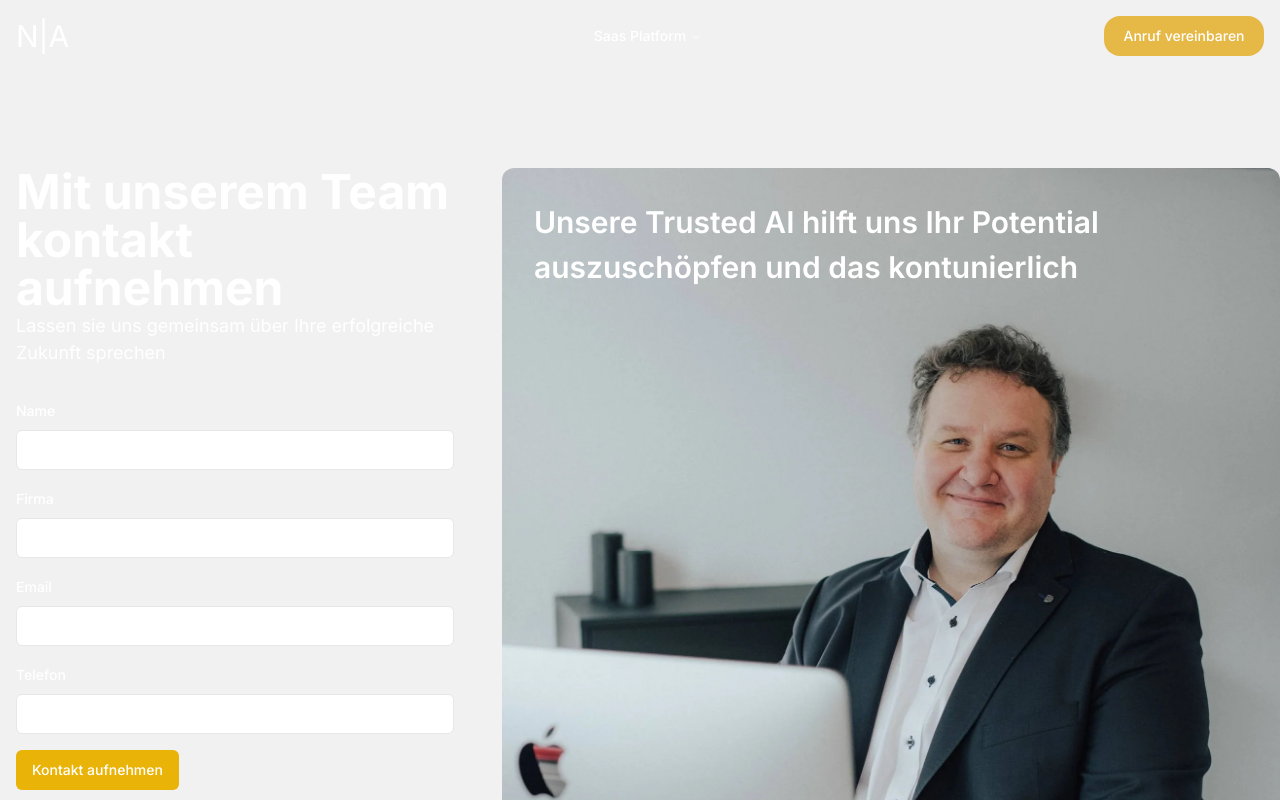
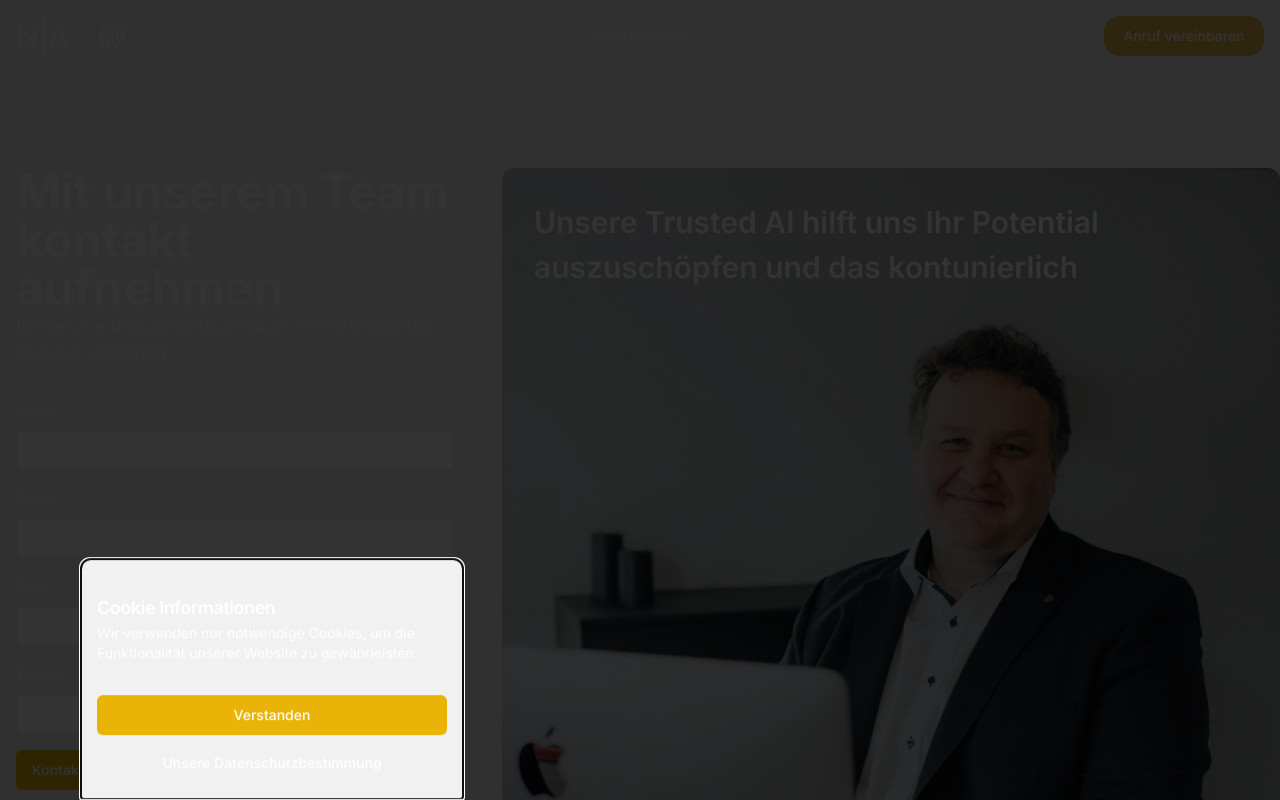
Before and after one commit to FearZee/website, a Next.js app: page /contact in a window 1280 px wide. Shown: the top 800 px of the page. Built offline with nearby package versions, Linux system fonts and the light colour scheme.

Commit message:
Add Cookiebanner

```diff
--- /dev/null
+++ b/src/app/components/CookieInfo.tsx
@@ -0,0 +1,60 @@
+"use client";
+import { IconFingerprint } from "@tabler/icons-react";
+import { Button } from "./Button";
+import {
+  Drawer,
+  DrawerClose,
+  DrawerContent,
+  DrawerDescription,
+  DrawerFooter,
+  DrawerHeader,
+  DrawerTitle,
+  DrawerTrigger,
+} from "./Drawer";
+import { useState } from "react";
+import { useRouter } from "next/navigation";
+import { set } from "zod";
+
+export const CookieInfo = () => {
+  const cookieAccepted = localStorage.getItem("cookieAccepted");
+  const [open, setOpen] = useState(!cookieAccepted);
+  const router = useRouter();
+
+  const handleAcceptCookie = () => {
+    localStorage.setItem("cookieAccepted", "true");
+    setOpen(false);
+  };
+
+  const handleDatenschutz = () => {
+    router.push("/datenschutz");
+    setOpen(false);
+  };
+
+  return (
+    <Drawer
+      direction="bottom"
+      open={open}
+      onClose={() => setOpen(false)}
+      onOpenChange={(open) => setOpen(open)}
+    >
+      <DrawerTrigger className="2xl:fixed 2xl:bottom-12 2xl:left-6 2xl:top-auto absolute md:left-24 md:top-[20px] top-4 right-4 z-10">
+        <IconFingerprint size={32} />
+      </DrawerTrigger>
+      <DrawerContent className="w-96 lg:ml-20">
+        <DrawerHeader>
+          <DrawerTitle>Cookie Informationen</DrawerTitle>
+          <DrawerDescription>
+            Wir verwenden nur notwendige Cookies, um die Funktionalität unserer
+            Website zu gewährleisten.
+          </DrawerDescription>
+        </DrawerHeader>
+        <DrawerFooter>
+          <Button onClick={handleAcceptCookie}>Verstanden</Button>
+          <Button variant="secondary" onClick={handleDatenschutz}>
+            Unsere Datenschutzbestimmung
+          </Button>
+        </DrawerFooter>
+      </DrawerContent>
+    </Drawer>
+  );
+};
--- a/src/app/components/Header.tsx
+++ b/src/app/components/Header.tsx
@@ -23,7 +23,7 @@ export const Header = () => {
     return (
       <header>
         <Drawer direction="right" open={open} onOpenChange={setOpen}>
-          <DrawerTrigger>
+          <DrawerTrigger className="mt-4">
             <IconMenu />
           </DrawerTrigger>
           <DrawerContent className="p-2">
--- a/src/app/components/HeroSection.tsx
+++ b/src/app/components/HeroSection.tsx
@@ -6,7 +6,7 @@ import { TypeWriter } from "./TypeWriter";
 
 export const HeroSection = () => {
   return (
-    <section className={classNames("section", "lg:h-screen pt-10")}>
+    <section className={classNames("section", "lg:h-screen lg:pt-10")}>
       <div className="flex gap-4 flex-col lg:flex-row">
         <div className="mt-24">
           <h1 className="lg:text-8xl sm:text-6xl sm:w-3/4 text-5xl font-extrabold lg:w-[48rem] leading-[115%] uppercase">
--- a/src/app/layout.tsx
+++ b/src/app/layout.tsx
@@ -3,6 +3,7 @@ import { Inter } from "next/font/google";
 import "./globals.css";
 import { Header } from "./components/Header";
 import { Footer } from "./components/Footer";
+import { CookieInfo } from "./components/CookieInfo";
 
 const inter = Inter({ subsets: ["latin"] });
 
@@ -79,6 +80,7 @@ export default function RootLayout({
       </head>
       <body className={inter.className}>
         <Header />
+        <CookieInfo />
         {children}
         <Footer />
       </body>
```
